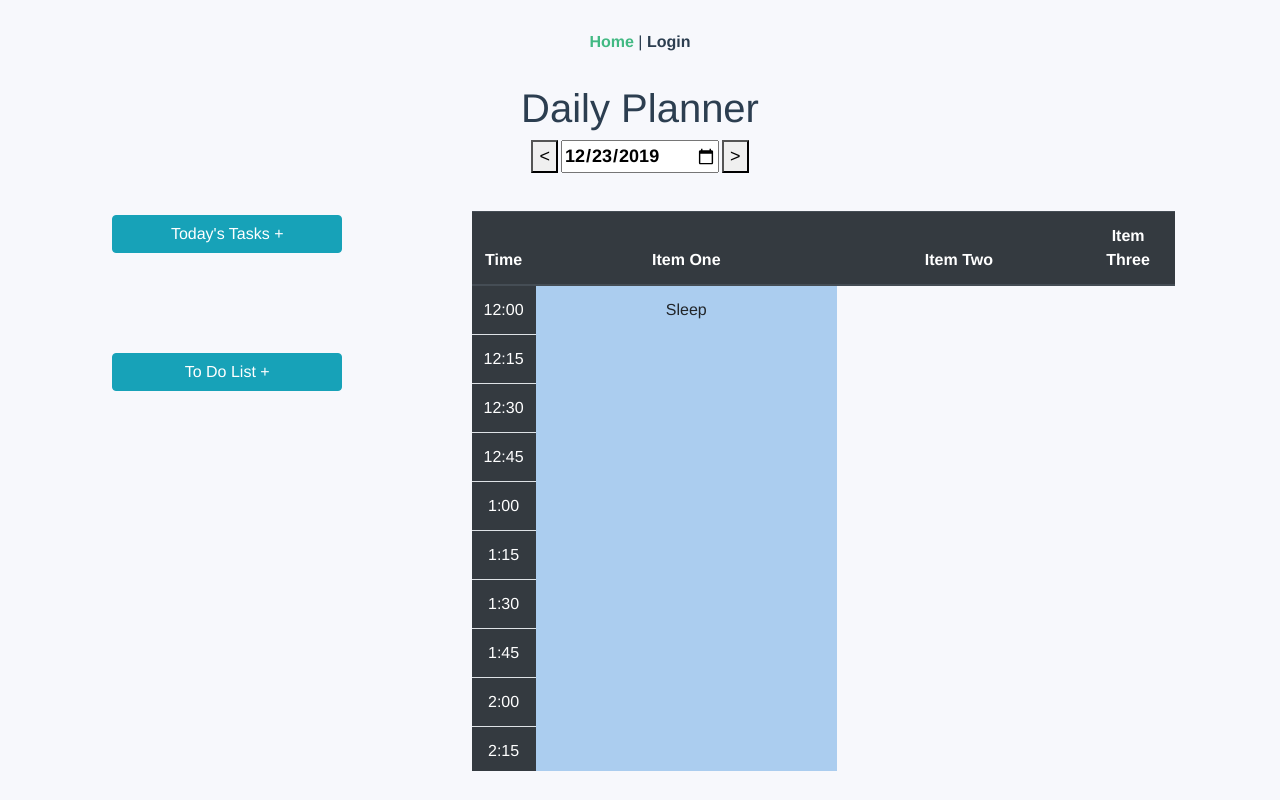
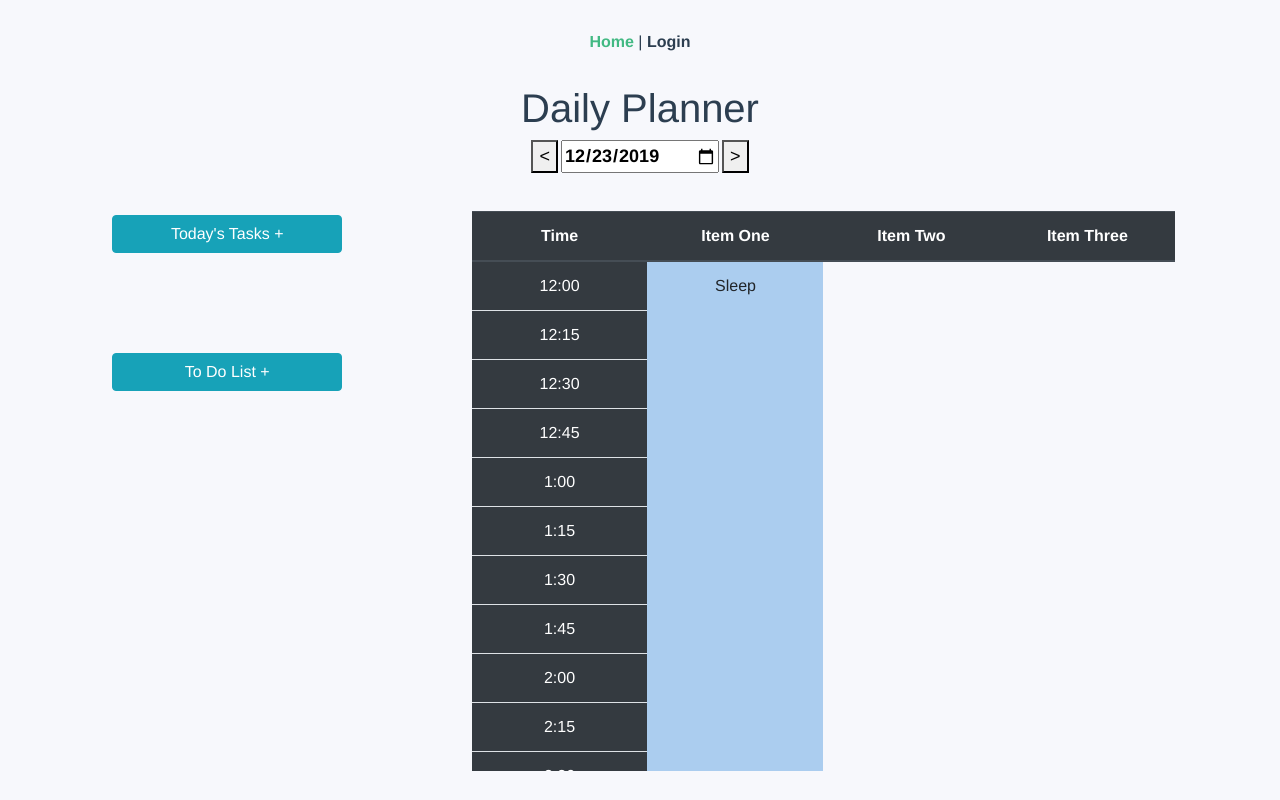
Before and after one commit to srad1292/daily-planner-ui, a Vue app: page / in a window 1280 px wide. Built offline with nearby package versions, Linux system fonts and the light colour scheme.

Commit message:
messing with column width

```diff
--- a/src/views/Home.vue
+++ b/src/views/Home.vue
@@ -152,10 +152,10 @@
 
         <b-col cols="8">
           <!-- <div id="table-container"> -->
-          <b-table-simple sticky-header>
+          <b-table-simple fixed sticky-header>
             <b-thead head-variant="dark">
               <b-tr>
-                <b-th>Time</b-th>
+                <b-th style="max-width: 10% !important">Time</b-th>
                 <b-th>Item One</b-th>
                 <b-th>Item Two</b-th>
                 <b-th>Item Three</b-th>
@@ -303,6 +303,7 @@
               <b-tr>
                 <b-td variant="dark">11:00</b-td>
                 <b-td style="background-color: #dccbba">Take a quick break</b-td>
+                <b-td style="background-color: #cfffba">This is a longer item description to see what it will look like.  Haven't thought too much about how I want to handle long items and stuff so we will see.</b-td>
               </b-tr>
               <b-tr>
                 <b-td variant="dark">11:15</b-td>
```
